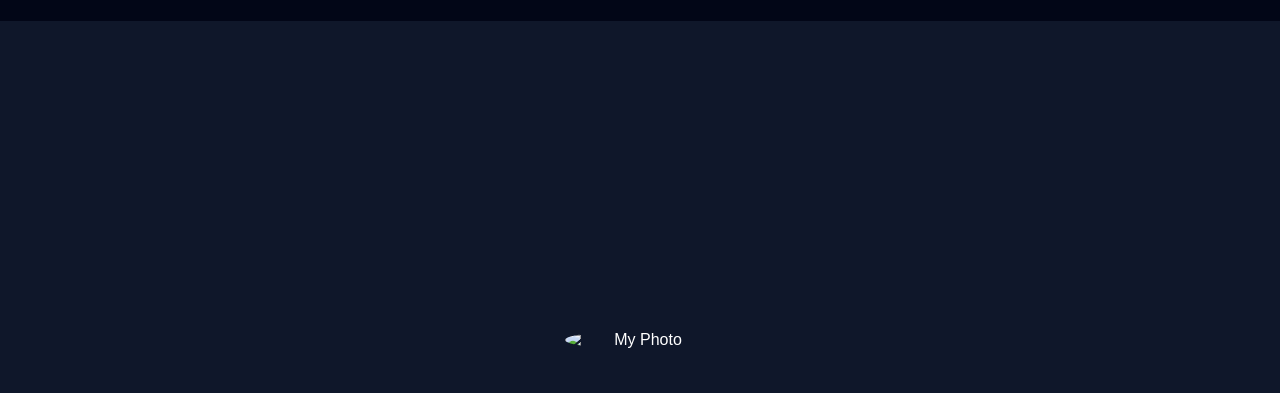
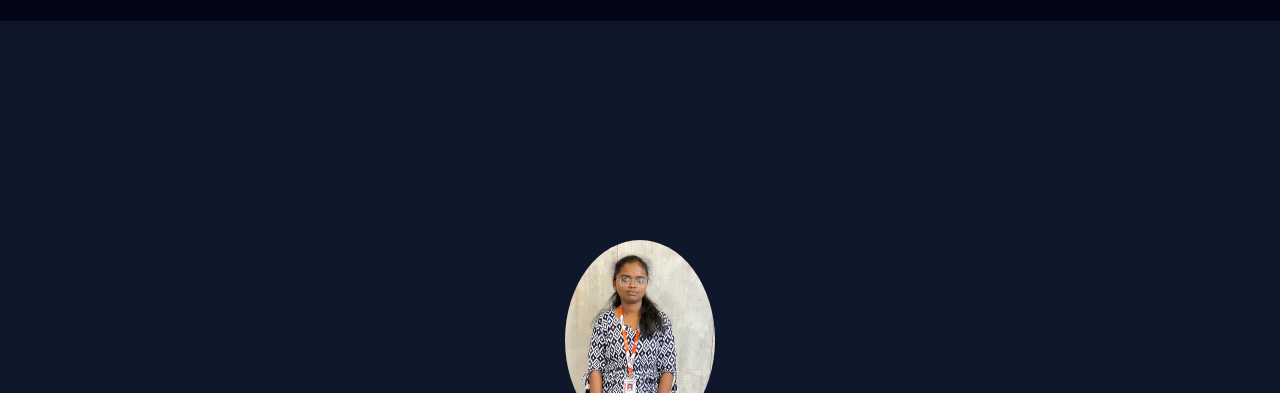
Before and after one commit to TechGanga-4556/portfolio-, a plain HTML site: page index.html in a window 1280 px wide. Shown: the part 79-472 px from the top of the page. Drawn offline with Linux system fonts and the light colour scheme.

Commit message:
Fix HTML formatting and structure

```diff
--- a/index.html
+++ b/index.html
@@ -18,7 +18,7 @@
 
     <!-- Home Section -->
     <section id="home">
-        <img src="images/profile.jpg" alt="My Photo" class="profile">
+        <img src="profile.jpg" alt="My Photo" class="profile">
         <h1>Gangamma Shekharappa Girisagara</h1>
         <p>ISE Student | Aspiring Software Engineering | </p>
 
```
